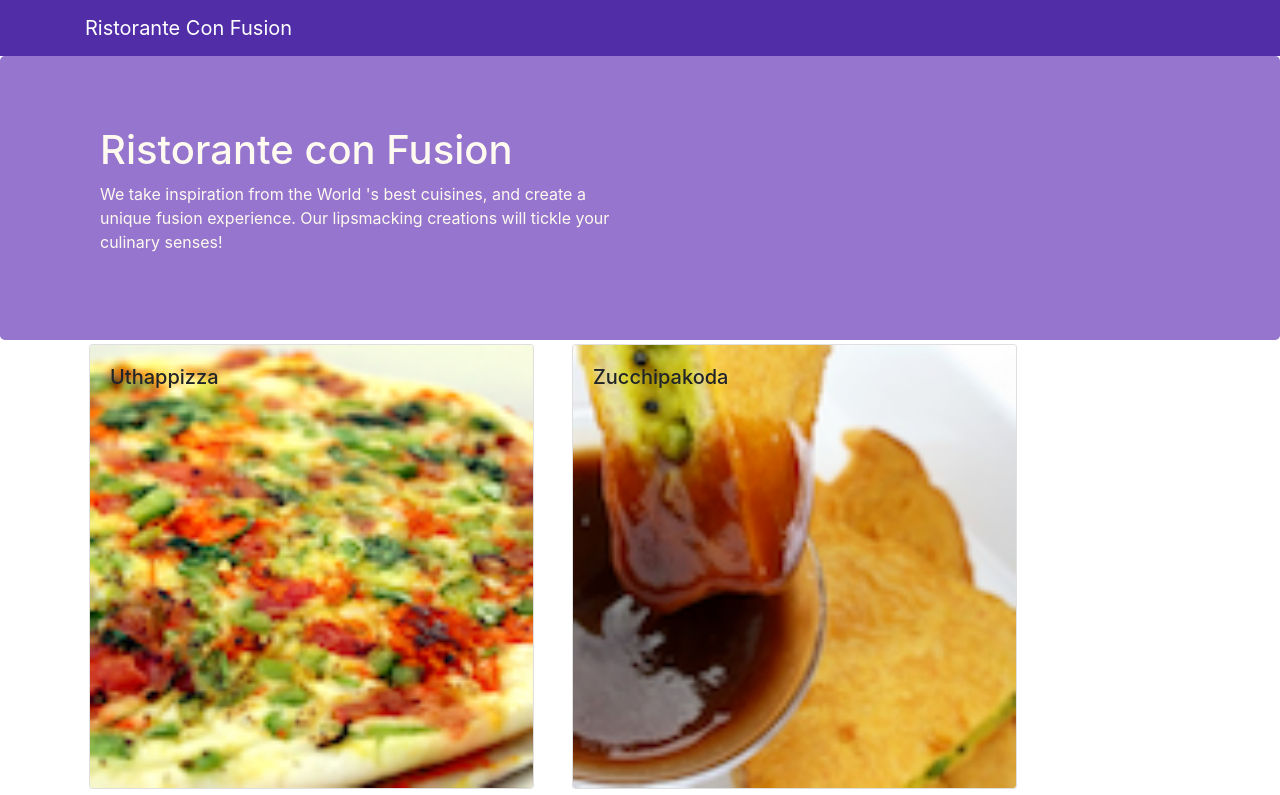
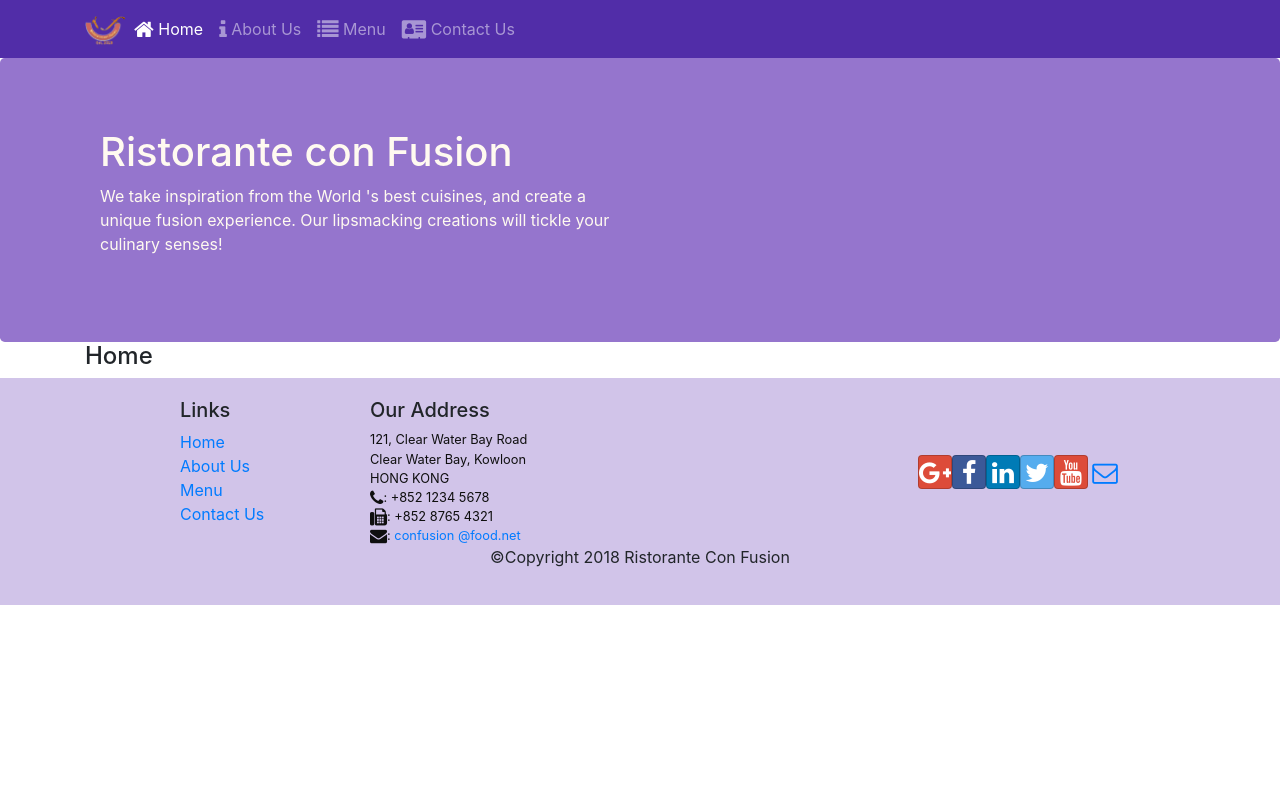
Before and after one commit to vishalSBhat/coursera-react, a React (Create React App) app: page /home in a window 1280 px wide. Shown: the top 795 px of the page. Built offline with nearby package versions, Linux system fonts and the light colour scheme.

Commit message:
React router

```diff
--- a/package.json
+++ b/package.json
@@ -12,6 +12,7 @@
     "react": "^16.13.1",
     "react-dom": "^16.13.1",
     "react-popper": "^0.9.2",
+    "react-router-dom": "^4.2.2",
     "react-scripts": "3.4.1",
     "reactstrap": "^5.0.0"
   },
--- a/src/App.js
+++ b/src/App.js
@@ -10,7 +10,8 @@ export default class App extends Component {
     return ( <
       div className = "App" >
       <
-      Main / > <
+      Main / >
+      <
       /div>
     );
   }
--- a/src/components/Footer.js
+++ b/src/components/Footer.js
@@ -1,4 +1,7 @@
 import React from 'react';
+import {
+    Link
+} from 'react-router-dom';
 
 function Footer(props) {
     return ( <
@@ -13,16 +16,16 @@ function Footer(props) {
         h5 > Links < /h5> <
         ul className = "list-unstyled" >
         <
-        li > < a href = "#" > Home < /a></li >
+        li > < Link to = '/home' > Home < /Link></li >
         <
-        li > < a href = "#" > About < /a></li >
+        li > < Link to = '/aboutus' > About Us < /Link></li >
         <
-        li > < a href = "#" > Menu < /a></li >
+        li > < Link to = '/menu' > Menu < /Link></li >
         <
-        li > < a href = "contactus.html" > Contact < /a></li >
+        li > < Link to = '/contactus' > Contact Us < /Link></li >
         <
-        /ul> <
-        /div> <
+        /ul> < /
+        div > <
         div className = "col-7 col-sm-5" >
         <
         h5 > Our Address < /h5> <
@@ -36,8 +39,8 @@ function Footer(props) {
         i className = "fa fa-fax fa-lg" > < /i>: +852 8765 4321<br / >
         <
         i className = "fa fa-envelope fa-lg" > < /i>: <a href="mailto:confusion@food.net">
-        confusion @food.net < /a> <
-        /address> <
+        confusion @food.net < /a> < /
+        address > <
         /div> <
         div className = "col-12 col-sm-4 align-self-center" >
         <
@@ -61,17 +64,17 @@ function Footer(props) {
         a className = "btn btn-social-icon"
         href = "mailto:" > < i className = "fa fa-envelope-o" > < /i></a >
         <
-        /div> <
-        /div> <
+        /div> < /
+        div > <
         /div> <
         div className = "row justify-content-center" >
         <
         div className = "col-auto" >
         <
-        p > ©Copyright 2018 Ristorante Con Fusion < /p> <
-        /div> <
-        /div> <
-        /div> <
+        p > ©Copyright 2018 Ristorante Con Fusion < /p> < /
+        div > <
+        /div> < /
+        div > <
         /div>
     )
 }
--- a/src/components/Header.js
+++ b/src/components/Header.js
@@ -2,22 +2,85 @@ import React, {
     Component
 } from 'react';
 import {
+    NavLink
+} from 'react-router-dom';
+import {
+    Nav,
     Navbar,
     NavbarBrand,
+    NavbarToggler,
+    Collapse,
+    NavItem,
     Jumbotron
 } from 'reactstrap';
 
 export default class Header extends Component {
+    constructor(props) {
+        super(props);
+
+        this.toggleNav = this.toggleNav.bind(this);
+        this.state = {
+            isNavOpen: false
+        };
+    }
+
+    toggleNav() {
+        this.setState({
+            isNavOpen: !this.state.isNavOpen
+        });
+    }
+
     render() {
         return ( <
-            React.Fragment >
+            div >
             <
-            Navbar dark >
+            Navbar dark expand = "md" >
             <
             div className = "container" >
             <
-            NavbarBrand href = "/" > Ristorante Con Fusion < /NavbarBrand> <
-            /div> <
+            NavbarToggler onClick = {
+                this.toggleNav
+            }
+            /> <
+            NavbarBrand className = "mr-auto"
+            href = "/" > < img src = 'assets/images/logo.png'
+            height = "30"
+            width = "41"
+            alt = 'Ristorante Con Fusion' / > < /NavbarBrand> <
+            Collapse isOpen = {
+                this.state.isNavOpen
+            }
+            navbar >
+            <
+            Nav navbar >
+            <
+            NavItem >
+            <
+            NavLink className = "nav-link"
+            to = '/home' > < span className = "fa fa-home fa-lg" > < /span> Home</NavLink >
+            <
+            /NavItem> <
+            NavItem >
+            <
+            NavLink className = "nav-link"
+            to = '/aboutus' > < span className = "fa fa-info fa-lg" > < /span> About Us</NavLink >
+            <
+            /NavItem> <
+            NavItem >
+            <
+            NavLink className = "nav-link"
+            to = '/menu' > < span className = "fa fa-list fa-lg" > < /span> Menu</NavLink >
+            <
+            /NavItem> <
+            NavItem >
+            <
+            NavLink className = "nav-link"
+            to = '/contactus' > < span className = "fa fa-address-card fa-lg" > < /span> Contact Us</NavLink >
+            <
+            /NavItem> < /
+            Nav > <
+            /Collapse> < /
+            div > <
             /Navbar> <
             Jumbotron >
             <
@@ -28,12 +91,12 @@ export default class Header extends Component {
             div className = "col-12 col-sm-6" >
             <
             h1 > Ristorante con Fusion < /h1> <
-            p > We take inspiration from the World 's best cuisines, and create a unique fusion experience. Our lipsmacking creations will tickle your culinary senses!</p> <
-            /div> <
-            /div> <
-            /div> <
-            /Jumbotron> <
-            /React.Fragment>
+            p > We take inspiration from the World 's best cuisines, and create a unique fusion experience. Our lipsmacking creations will tickle your culinary senses!</p> < /
+            div > <
+            /div> < /
+            div > <
+            /Jumbotron> < /
+            div >
         );
     }
 }
--- /dev/null
+++ b/src/components/Home.js
@@ -0,0 +1,12 @@
+import React from 'react';
+
+function Home(props) {
+    return ( <
+        div className = "container" >
+        <
+        h4 > Home < /h4> <
+        /div>
+    );
+}
+
+export default Home;
--- a/src/components/MainComponent.js
+++ /dev/null
@@ -1,52 +0,0 @@
-import React, {
-    Component
-} from 'react';
-import {
-    Navbar,
-    NavbarBrand
-} from 'reactstrap';
-import Menu from './Menu';
-import Dish from './Dish';
-import {
-    DISHES
-} from '../shared/dishes';
-import Header from './Header';
-import Footer from './Footer';
-
-export default class Main extends Component {
-
-    constructor(props) {
-        super(props);
-        this.state = {
-            dishes: DISHES,
-            selectedDish: null
-        };
-    }
-
-    onDishSelect(dishId) {
-        this.setState({
-            selectedDish: dishId
-        });
-    }
-
-    render() {
-        return ( <
-            div >
-            <
-            Header / > <
-            Menu dishes = {
-                this.state.dishes
-            }
-            onClick = {
-                (dishId) => this.onDishSelect(dishId)
-            }
-            /> <
-            Dish dish = {
-                this.state.dishes.filter((dish) => dish.id === this.state.selectedDish)[0]
-            }
-            />  <
-            Footer / > < /
-            div >
-        );
-    }
-}
--- /dev/null
+++ b/src/components/MainComponent.jsx
@@ -0,0 +1,46 @@
+import React, { Component } from "react";
+import { Switch, Route, Redirect } from "react-router-dom";
+import Menu from "./Menu";
+import { DISHES } from "../shared/dishes";
+import Header from "./Header";
+import Footer from "./Footer";
+import Home from "./Home";
+
+export default class Main extends Component {
+  constructor(props) {
+    super(props);
+    this.state = {
+      dishes: DISHES,
+      selectedDish: null,
+    };
+  }
+
+  onDishSelect(dishId) {
+    this.setState({
+      selectedDish: dishId,
+    });
+  }
+
+  render() {
+    const HomePage = () => {
+      return <Home />;
+    };
+
+    return (
+      <div>
+        <Header />
+        <Switch>
+          {" "}
+          <Route path="/home" component={HomePage} />{" "}
+          <Route
+            exact
+            path="/menu"
+            component={() => <Menu dishes={this.state.dishes} />}
+          />
+          <Redirect to="/home" />{" "}
+        </Switch>
+        <Footer />{" "}
+      </div>
+    );
+  }
+}
--- a/src/components/Menu.jsx
+++ b/src/components/Menu.jsx
@@ -1,4 +1,4 @@
-import React, { Component } from "react";
+import React from "react";
 import { Card, CardImg, CardImgOverlay, CardTitle } from "reactstrap";
 
 function RenderMenuItem({ dish, onClick }) {
--- a/src/index.js
+++ b/src/index.js
@@ -6,13 +6,16 @@ import 'bootstrap-social/bootstrap-social.css';
 import './index.css';
 import App from './App';
 import * as serviceWorker from './serviceWorker';
+import {
+  BrowserRouter as Router
+} from 'react-router-dom';
 
 ReactDOM.render( <
-  React.StrictMode >
+  Router >
   <
   App / >
   <
-  /React.StrictMode>,
+  /Router>,
   document.getElementById('root')
 );
 
```
Also changed, not shown: 1 other file (tests, documents, lock files or other folders).
